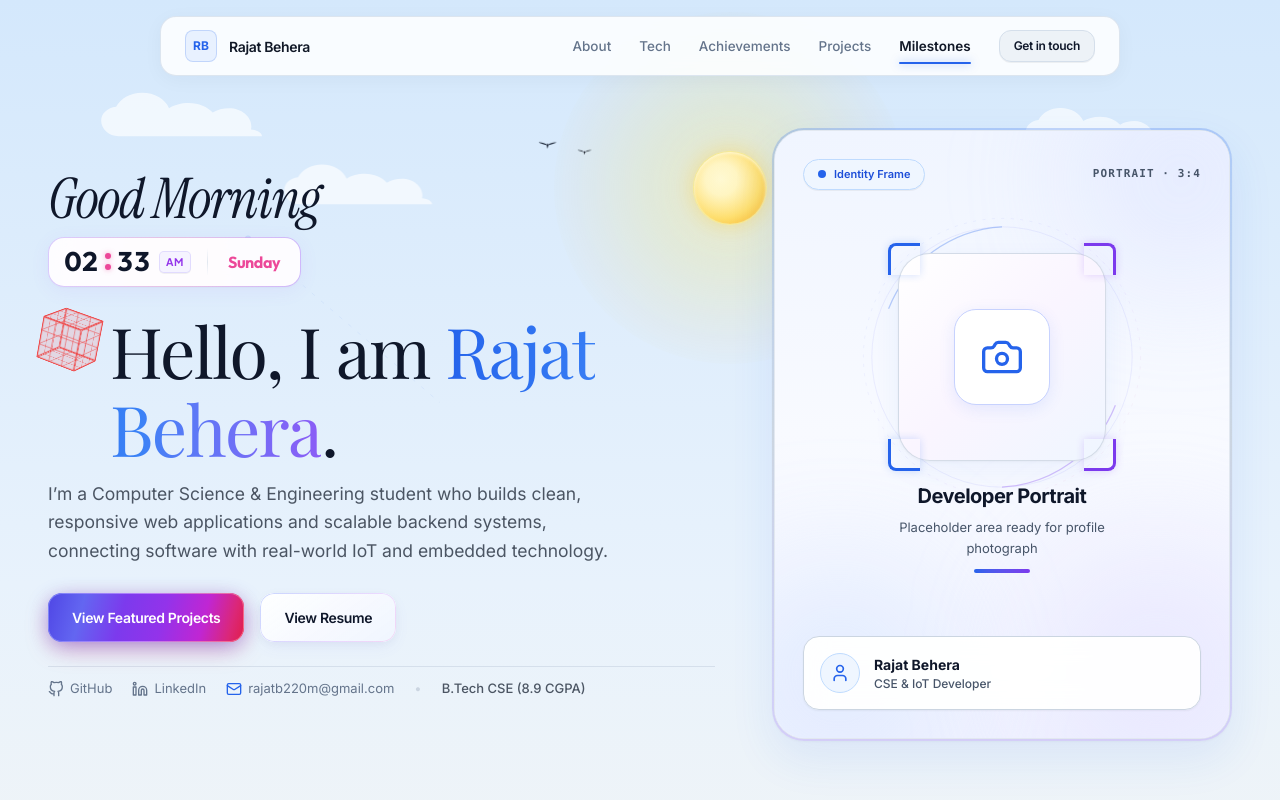
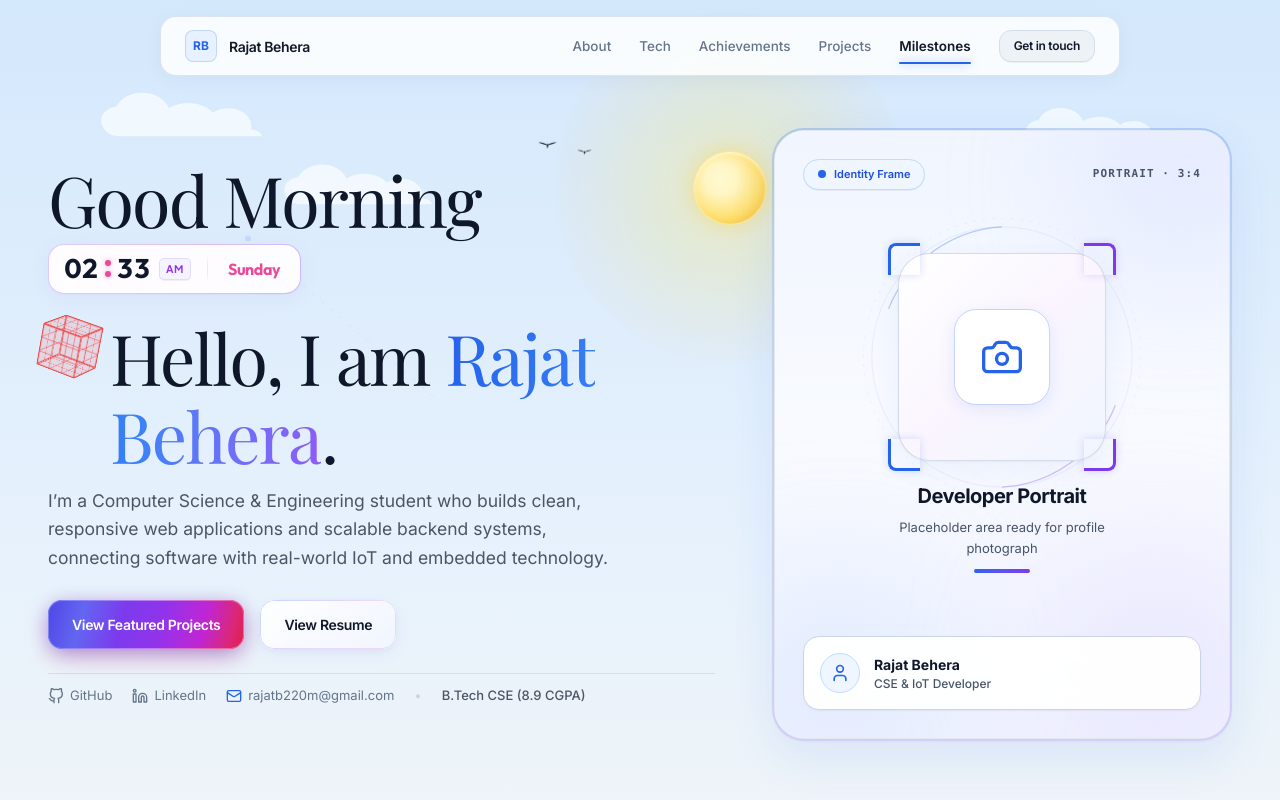
Before and after one commit to rajatbehera05/MyPortfolio, a React (Vite) app: page / in a window 1280 px wide. Shown: the top 800 px of the page. Built offline with nearby package versions, Linux system fonts and the light colour scheme; a web font is replaced by a local one.

Commit message:
fix: match greeting font style and size to main heading

```diff
--- a/src/components/Hero.jsx
+++ b/src/components/Hero.jsx
@@ -112,7 +112,7 @@ export default function Hero({ onExplore, onAbout, mousePos = { x: 0, y: 0 }, ti
                 animate={{ opacity: 1, y: 0 }}
                 transition={{ duration: 0.5, delay: 0.22 }}
               >
-                <span className={`block text-4xl sm:text-5xl lg:text-[56px] font-normal font-editorial-display tracking-tight leading-none ${
+                <span className={`block text-4xl sm:text-5xl md:text-6xl lg:text-[64px] xl:text-[70px] font-normal sm:font-medium font-editorial-serif tracking-tight leading-none ${
                   isNight ? 'text-[#F1F5FF]' : 'text-[#0F172A]'
                 }`}>
                   {greeting}
```
